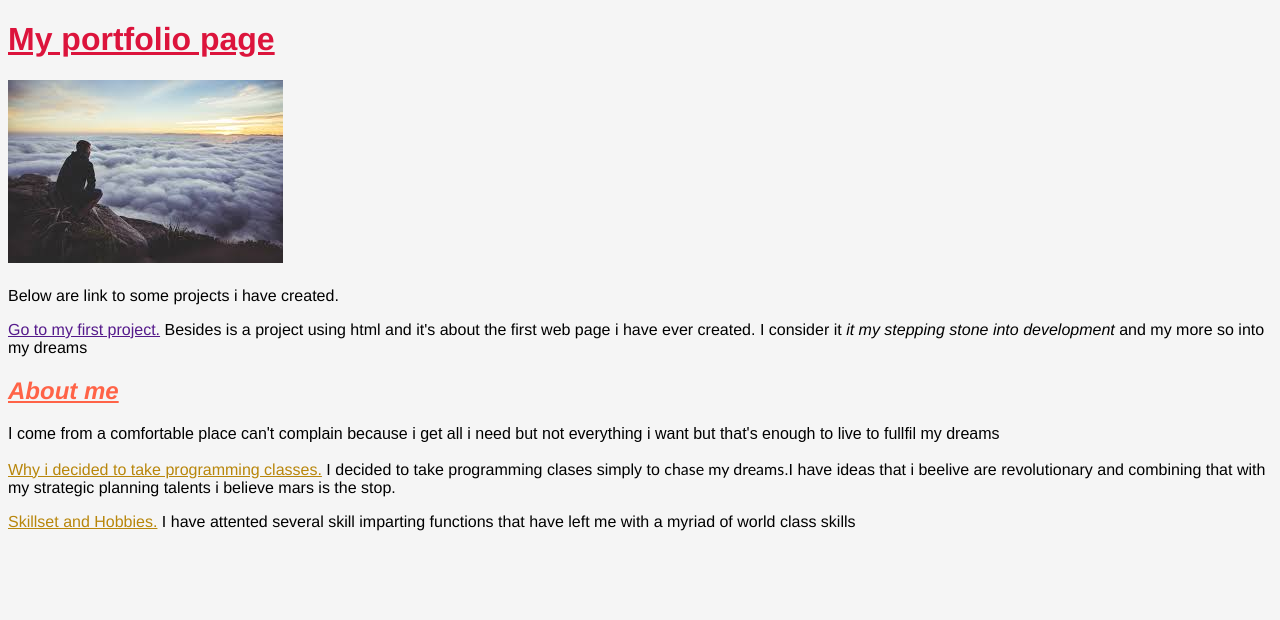
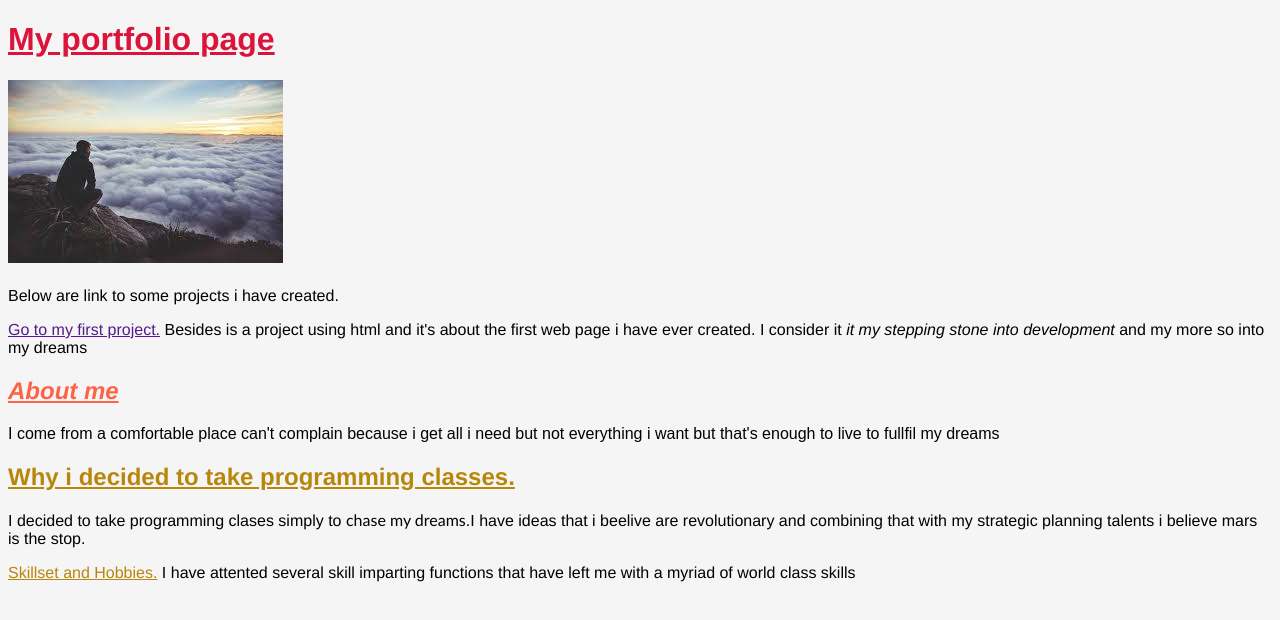
Before and after one commit to jessemutua/portfolio-page, a plain HTML site: page first-ip.html in a window 1280 px wide. Drawn offline with Linux system fonts and the light colour scheme.

Commit message:
add content to body

```diff
--- a/first-ip.html
+++ b/first-ip.html
@@ -39,7 +39,7 @@
             </div>
             </p>
          <p>
-            <u style="color: darkgoldenrod;">Why i decided to take programming classes.</u>
+            <h2><u style="color: darkgoldenrod;">Why i decided to take programming classes.</u></h2>
                 I decided to take programming clases simply to <span style="font-family: 'Trebuchet MS', 'Lucida Sans Unicode', 'Lucida Grande', 'Lucida Sans', Arial, sans-serif;">
                 chase my dreams</span>.I have ideas that i beelive are revolutionary
                 and combining that with my strategic planning talents i believe
```
